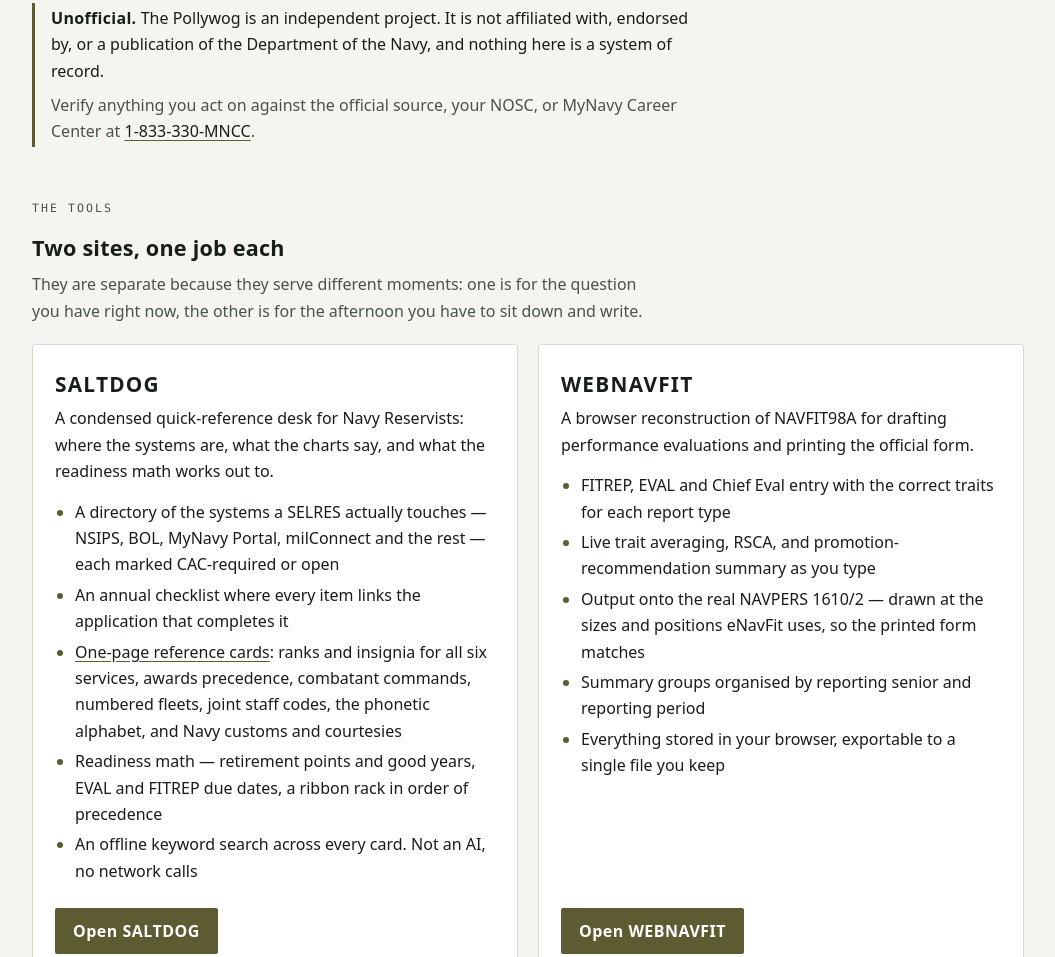
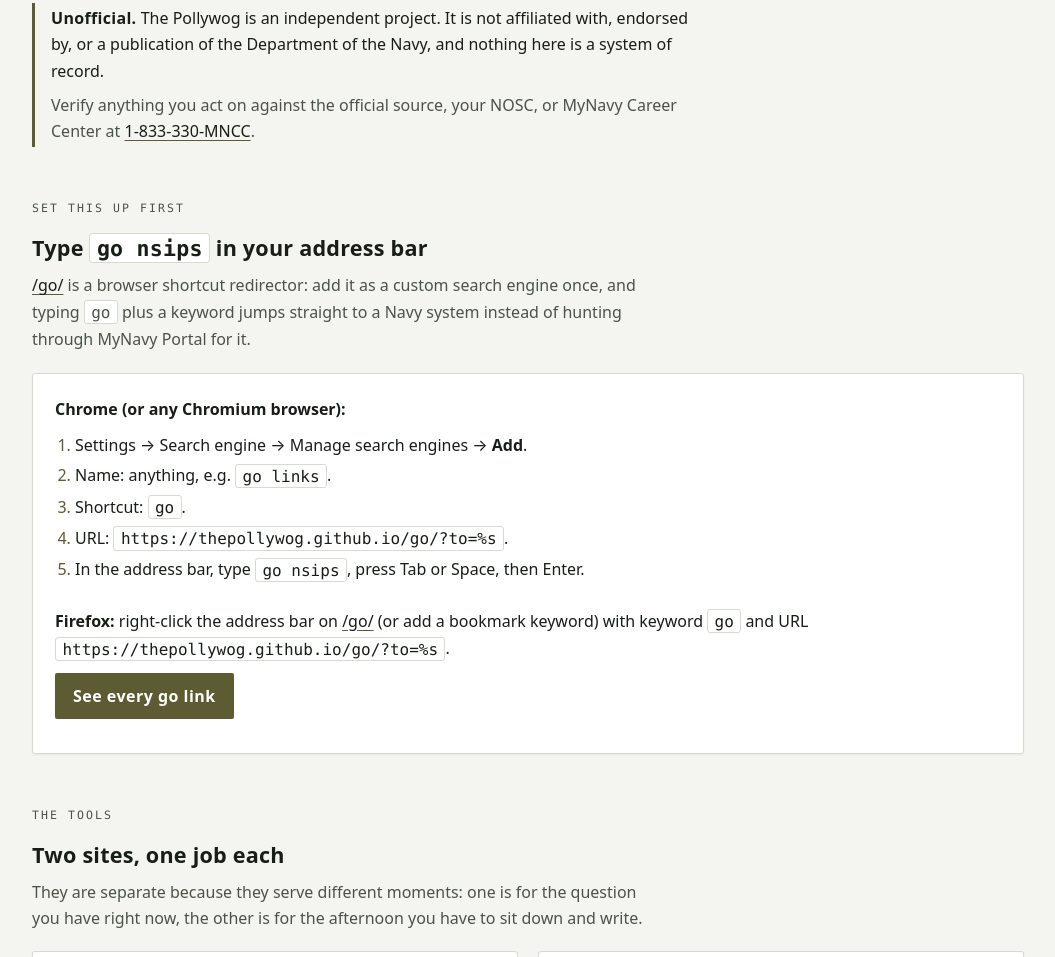
Before and after one commit to ThePollywog/thepollywog.github.io, a plain HTML site: page index.html in a window 1280 px wide. Shown: the part 645-1602 px from the top of the page, without its empty margins (112-1167 px from the left). Drawn offline with Linux system fonts and the light colour scheme.

Commit message:
updates to go link instructions

```diff
--- a/index.html
+++ b/index.html
@@ -216,6 +216,14 @@
         text-decoration-thickness: 2px;
       }
 
+      code {
+        font-family: ui-monospace, SFMono-Regular, Menlo, Consolas, monospace;
+        background: var(--surface);
+        border: 1px solid var(--line);
+        padding: 0.1rem 0.4rem;
+        border-radius: 3px;
+      }
+
       header.masthead {
         border-bottom: 1px solid var(--line);
         padding: 40px 0 34px;
@@ -350,7 +358,8 @@
       .card > p {
         margin: 0 0 14px;
       }
-      .card ul {
+      .card ul,
+      .card ol {
         margin: 0 0 20px;
         padding-inline-start: 20px;
       }
@@ -359,6 +368,9 @@
       }
       .card li::marker {
         color: var(--accent);
+      }
+      .card p {
+        margin: 0 0 10px;
       }
       .card .go {
         margin-top: auto;
@@ -668,6 +680,35 @@
         </p>
       </aside>
 
+      <!--
+        GO LINKS, placed ahead of the tool cards on purpose: it is the one
+        feature here a reader can start using in the next ten seconds, before
+        they have decided whether either full tool is for them.
+      -->
+      <section id="golinks" aria-labelledby="golinks-h">
+        <p class="eyebrow">Set this up first</p>
+        <h2 id="golinks-h">Type <code>go nsips</code> in your address bar</h2>
+        <p class="sec-note">
+          <a href="go/">/go/</a> is a browser shortcut redirector: add it as a custom search engine
+          once, and typing <code>go</code> plus a keyword jumps straight to a Navy system instead of
+          hunting through MyNavy Portal for it.
+        </p>
+        <div class="card">
+          <p><strong>Chrome (or any Chromium browser):</strong></p>
+          <ol>
+            <li>Settings → Search engine → Manage search engines → <strong>Add</strong>.</li>
+            <li>Name: anything, e.g. <code>go links</code>.</li>
+            <li>Shortcut: <code>go</code>.</li>
+            <li>URL: <code>https://thepollywog.github.io/go/?to=%s</code>.</li>
+            <li>In the address bar, type <code>go nsips</code>, press Tab or Space, then Enter.</li>
+          </ol>
+          <p><strong>Firefox:</strong> right-click the address bar on <a href="go/">/go/</a> (or add a
+          bookmark keyword) with keyword <code>go</code> and URL
+          <code>https://thepollywog.github.io/go/?to=%s</code>.</p>
+          <p class="go"><a class="btn" href="go/">See every go link</a></p>
+        </div>
+      </section>
+
       <section id="tools" aria-labelledby="tools-h">
         <p class="eyebrow">The tools</p>
         <h2 id="tools-h">Two sites, one job each</h2>
```
Also changed, not shown: go/index.html (+6 -0 lines), README.md, 1 other file.
